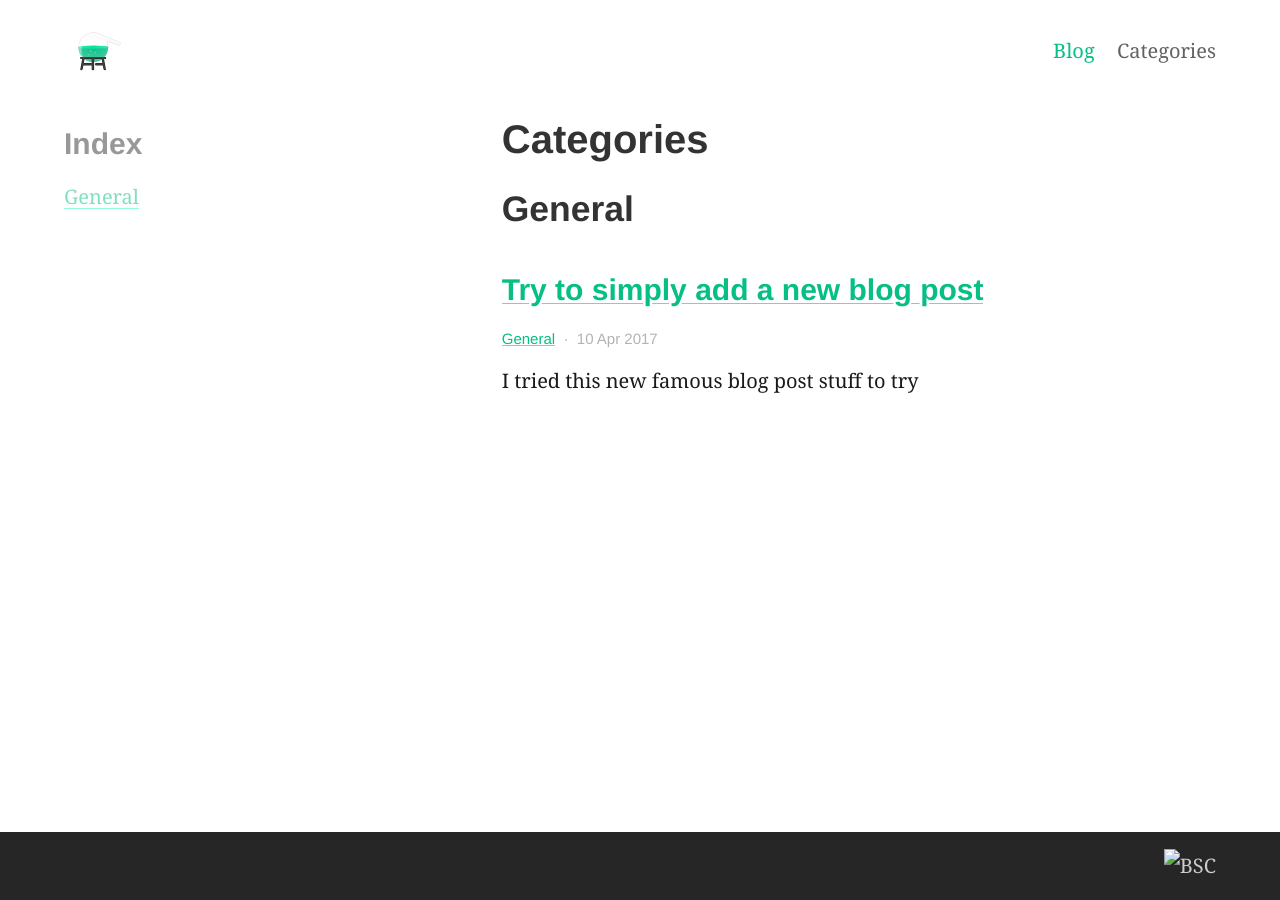
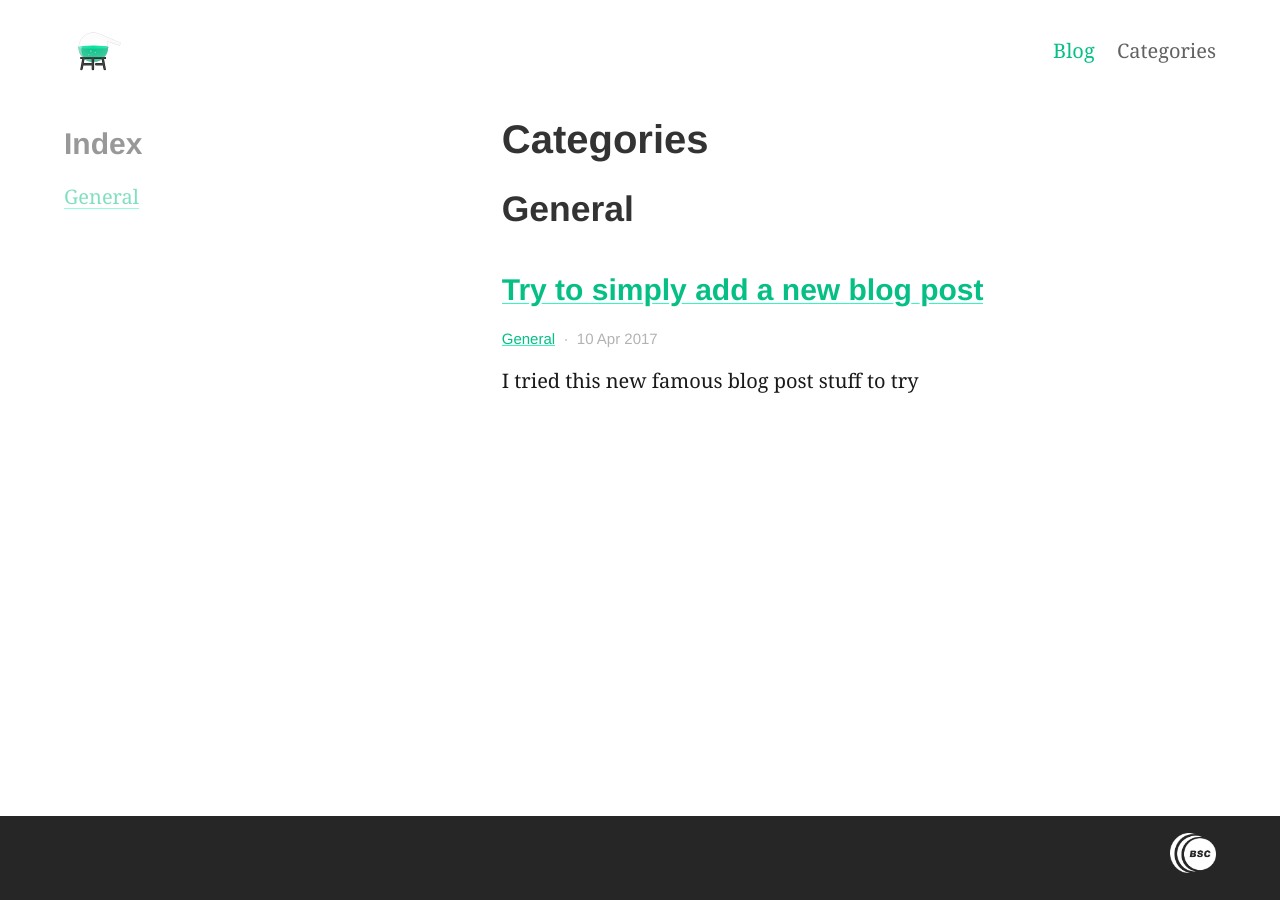
Before and after one commit to GG1991/nfpe, a Jekyll site: the page built from categories.md, in a window 1280 px wide. Built offline with Jekyll 4.4.1, drawn with Linux system fonts in a browser that asks for light colours.

Commit message:
correct asset leading / error

```diff
--- a/_config.yml
+++ b/_config.yml
@@ -94,7 +94,7 @@ navigation_header:
 navigation_footer:
   BSC:
         url: https://bsc.es
-        logo: assets/bsc.png
+        logo: /assets/bsc.png
 
 social_links:
   Twitter: https://twitter.com/bsccns
```
